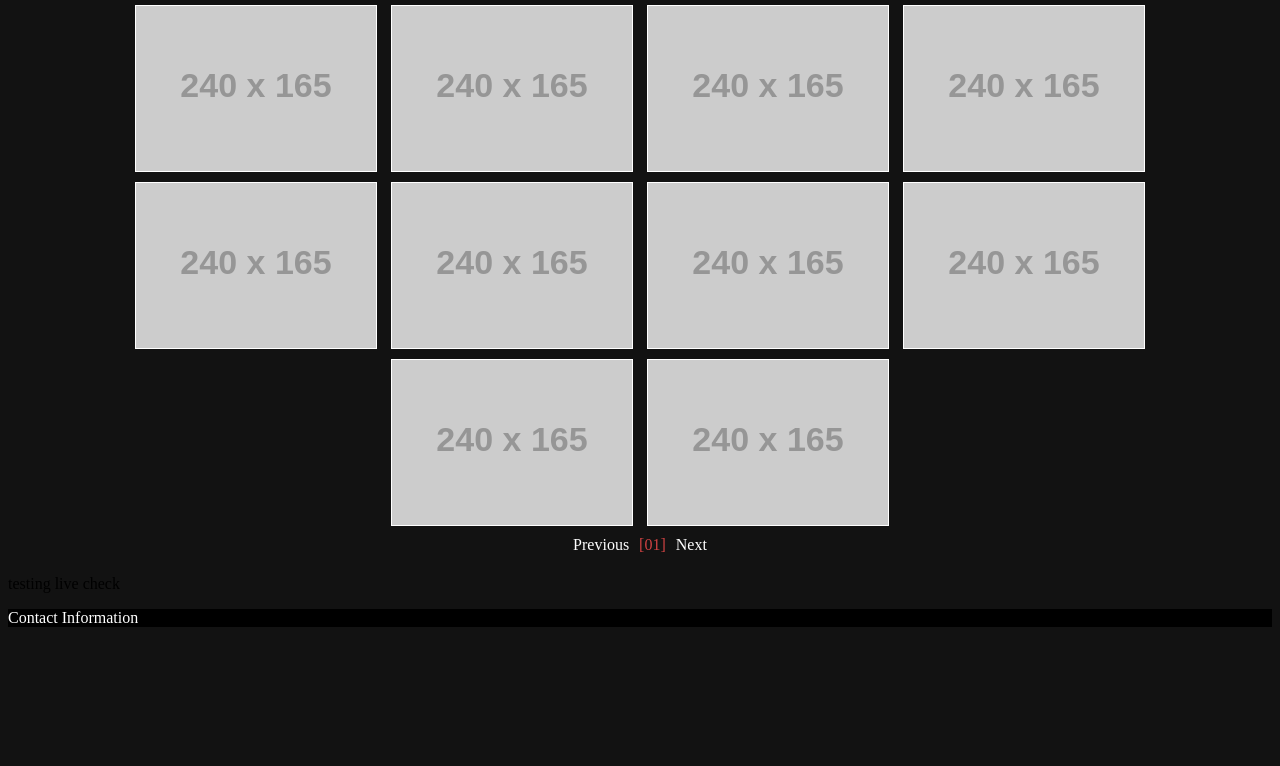
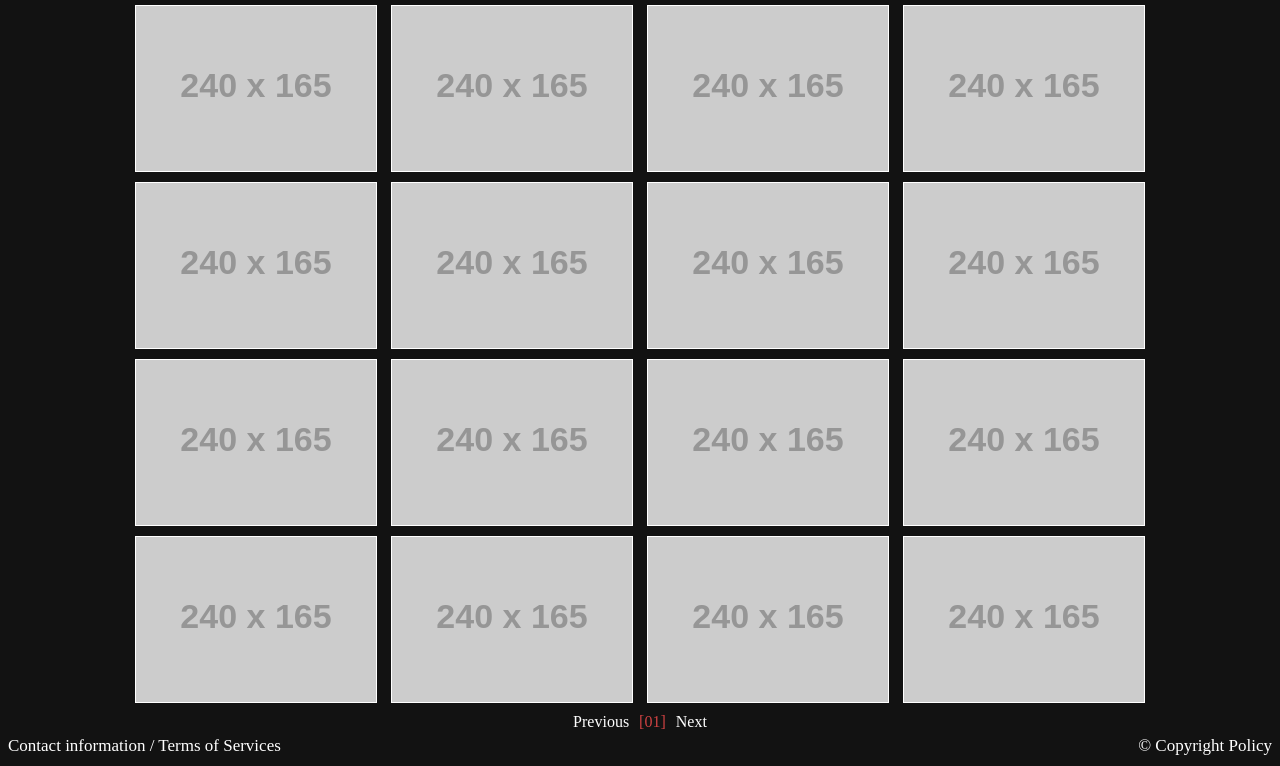
Before and after one commit to yogeshsinghbora/website1, a plain HTML site: page Index.html in a window 1280 px wide. Shown: the part 623-1389 px from the top of the page. Before the commit the page ends 1266 px from the top, so only its background shows below. Drawn offline with Linux system fonts and the light colour scheme; placeholder pictures from the web are drawn by us.

Commit message:
Update Index.html

```diff
--- a/Index.html
+++ b/Index.html
@@ -34,10 +34,20 @@
             color:white;
         }
 
-        body footer
+        /* body footer
         {
             background-color: black;
             color: white;
+        } */
+
+        footer {
+            /* text-align: center; */
+            font-style: bold;
+        }
+
+        footer div {
+            font-size: 17px;
+            margin-bottom: 10px;
         }
 
         .search-box {
@@ -330,6 +340,25 @@
         <img src="http://placehold.it/240x165" alt="Image Unavailable" />
     </div>
 
+    <div class="images">
+        <img src="http://placehold.it/240x165" alt="Image Unavailable" />
+    </div>
+    <div class="images">
+        <img src="http://placehold.it/240x165" alt="Image Unavailable" />
+    </div>
+    <div class="images">
+        <img src="http://placehold.it/240x165" alt="Image Unavailable" />
+    </div>
+    <div class="images">
+        <img src="http://placehold.it/240x165" alt="Image Unavailable" />
+    </div>
+    <div class="images">
+        <img src="http://placehold.it/240x165" alt="Image Unavailable" />
+    </div>
+    <div class="images">
+        <img src="http://placehold.it/240x165" alt="Image Unavailable" />
+    </div>
+
 </div>
 
     <div class="clearfix"></div>
@@ -341,6 +370,7 @@
             </li>
             <li>
                 <!-- change page number using javascript -->
+                <!-- remove styling from page number -->
                 <a style="color:rgb(206, 66, 66);font:bold;">[01]</a>
             </li>
             <li>
@@ -351,10 +381,11 @@
 
     <div class="clearfix"></div>
 
-    <p> testing live check </p>
     <footer>
-        <p> Contact Information </p>
+        <div style="float:left" ><a href>Contact information / Terms of Services</a></div>
+        <div style="float:right;"><a href >© Copyright Policy</a></div>
     </footer>
+
 </body>
 </html>
 
```
